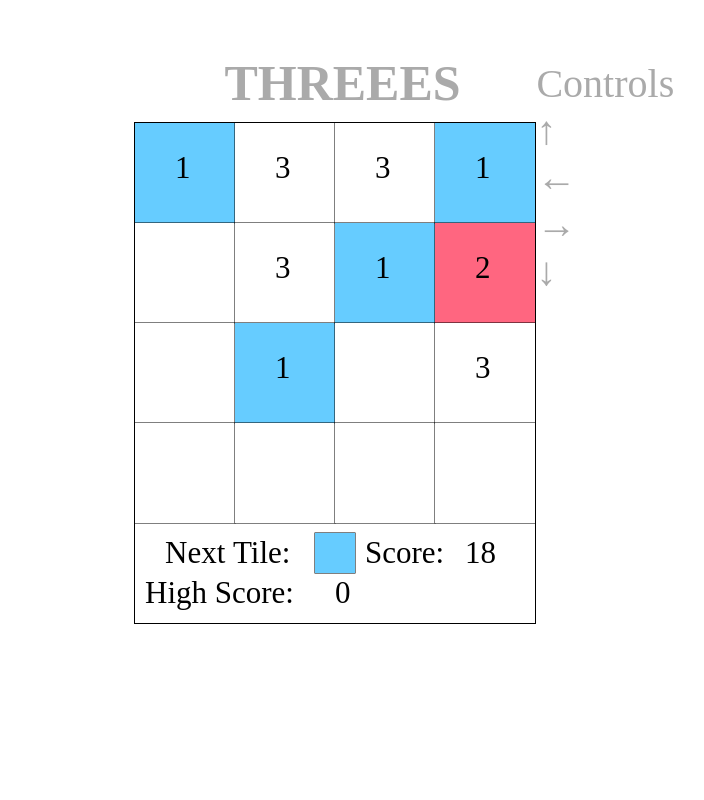
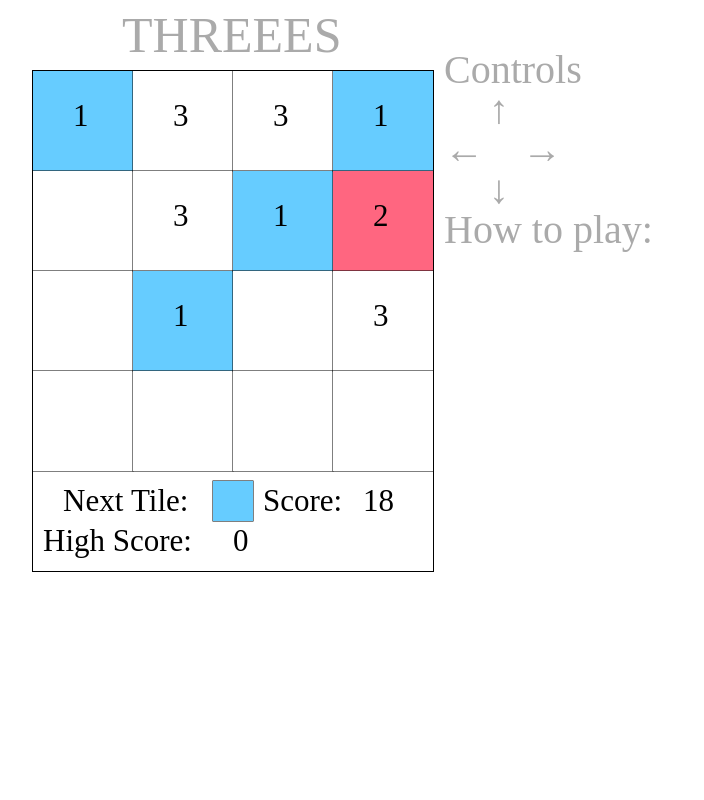
Before and after one commit to huynhaaron/threees, a PHP site: page /index.html in a window 1280 px wide. Shown: the whole page, without its empty margins (96-800 px from the left). Run offline with PHP 8.4, Linux system fonts and the light colour scheme; some libraries are stand-ins or nearby versions; some web fonts are replaced.

Commit message:
Add control icons

```diff
--- a/index.html
+++ b/index.html
@@ -8,7 +8,7 @@
   <script src="https://ajax.googleapis.com/ajax/libs/jquery/3.2.0/jquery.min.js"></script>
 
   <link href="https://fonts.googleapis.com/css?family=Kavoon|Lato" rel="stylesheet">
-  <script type="text/javascript" src="threees.js"></script>
+  <script type="text/javascript" src="./javascript/threees.js"></script>
 
   <link rel="shortcut icon" href="https://res.cloudinary.com/booklog/image/upload/v1490738309/favicon-16x16_osvrpg.png" type="image/x-icon" />
 
@@ -21,14 +21,21 @@
       Your browser is unable to support canvas
     </canvas>
   </div>
+  <div class="sidebar">
+    <div id="controls">
+      <h2> Controls </h2>
 
-  <div class="controls">
-    <div> Controls </div>
-    <div id="up">↑</div>
-    <div><div id="left">←</div> <div id="right">→</div></div>
-    <div id="down">↓</div>
+      <div id="up">↑</div>
+
+      <div id="left-right"><div id="left">←</div><div id="right">→</div></div>
+
+      <div id="down">↓</div>
+
+    </div>
+
+    <div>How to play:</div>
   </div>
-  <script src="./javascript/controls.js"></script>
+  <script type="text/javascript" src="./javascript/controls.js"></script>
 
 
 </body>
--- a/main.css
+++ b/main.css
@@ -1,6 +1,56 @@
+/* http://meyerweb.com/eric/tools/css/reset/
+   v2.0 | 20110126
+   License: none (public domain)
+*/
+
+html, body, div, span, applet, object, iframe,
+h1, h2, h3, h4, h5, h6, p, blockquote, pre,
+a, abbr, acronym, address, big, cite, code,
+del, dfn, em, img, ins, kbd, q, s, samp,
+small, strike, strong, sub, sup, tt, var,
+b, u, i, center,
+dl, dt, dd, ol, ul, li,
+fieldset, form, label, legend,
+table, caption, tbody, tfoot, thead, tr, th, td,
+article, aside, canvas, details, embed,
+figure, figcaption, footer, header, hgroup,
+menu, nav, output, ruby, section, summary,
+time, mark, audio, video {
+	margin: 0;
+	padding: 0;
+	border: 0;
+	font-size: 100%;
+	font: inherit;
+	vertical-align: baseline;
+}
+/* HTML5 display-role reset for older browsers */
+article, aside, details, figcaption, figure,
+footer, header, hgroup, menu, nav, section {
+	display: block;
+}
+body {
+	line-height: 1;
+}
+ol, ul {
+	list-style: none;
+}
+blockquote, q {
+	quotes: none;
+}
+blockquote:before, blockquote:after,
+q:before, q:after {
+	content: '';
+	content: none;
+}
+table {
+	border-collapse: collapse;
+	border-spacing: 0;
+  table-layout: auto;
+}
 
 
-html, body {
+
+body {
   background: #ffffff;
   color: #AAAAAA;
   font-family: 'Kavoon', sans-serif;
@@ -10,11 +60,12 @@ html, body {
   width: 80%;
   padding: 10px;
   display: flex;
+  flex-direction: row;
 }
 
-.controls {
+.sidebar {
   margin-top: 40px;
-  width: 50px;
+  margin-left: 10px;
   font-size: 40px;
 }
 
@@ -23,3 +74,28 @@ html, body {
   margin-left: 90px;
   margin-bottom: 10px;
 }
+
+#controls div {
+  position: relative;
+}
+#controls div:hover {
+  cursor: pointer;
+}
+
+#controls #up {
+  left: 45px;
+}
+#controls #down {
+  left: 45px;
+}
+
+#controls #right {
+  position: relative;
+  left: 78px;
+  bottom: 40px;
+}
+
+
+#controls #left-right {
+  height: 40px;
+}
```
Also changed, not shown: javascript/threees.js (renamed from threees.js).
